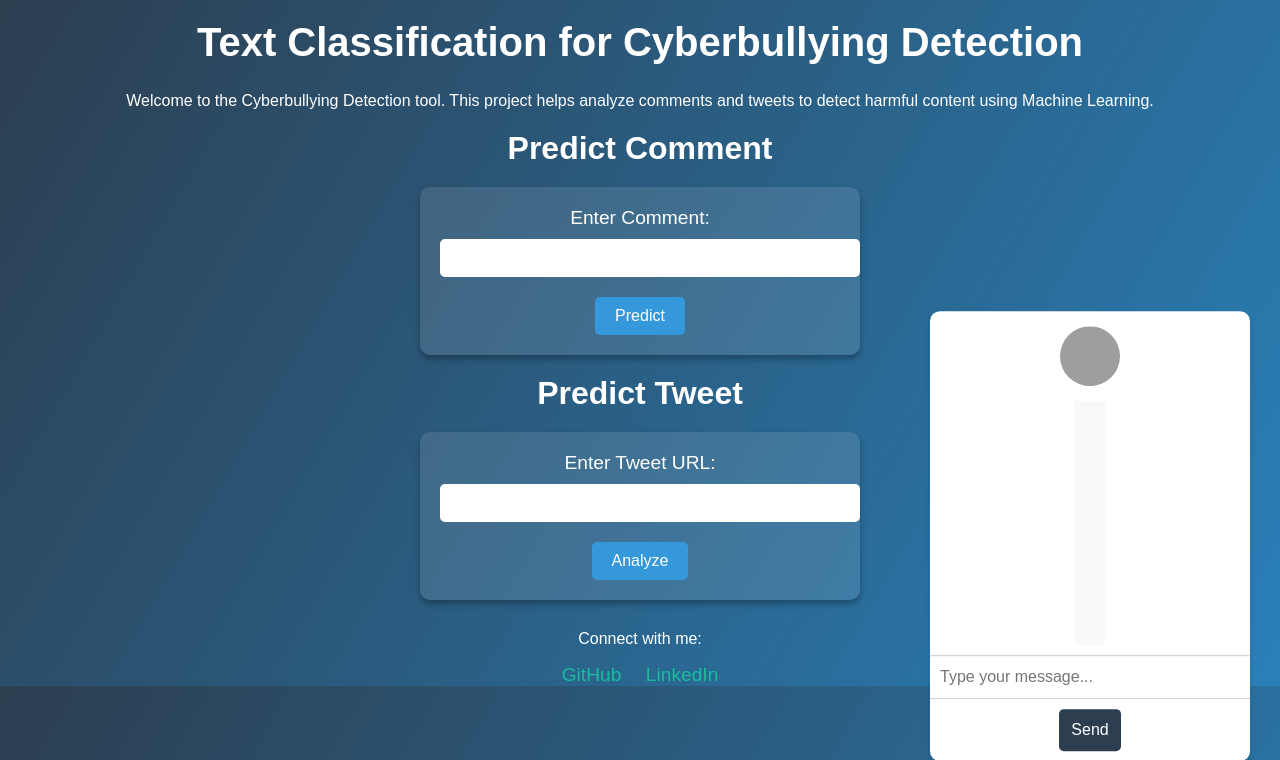
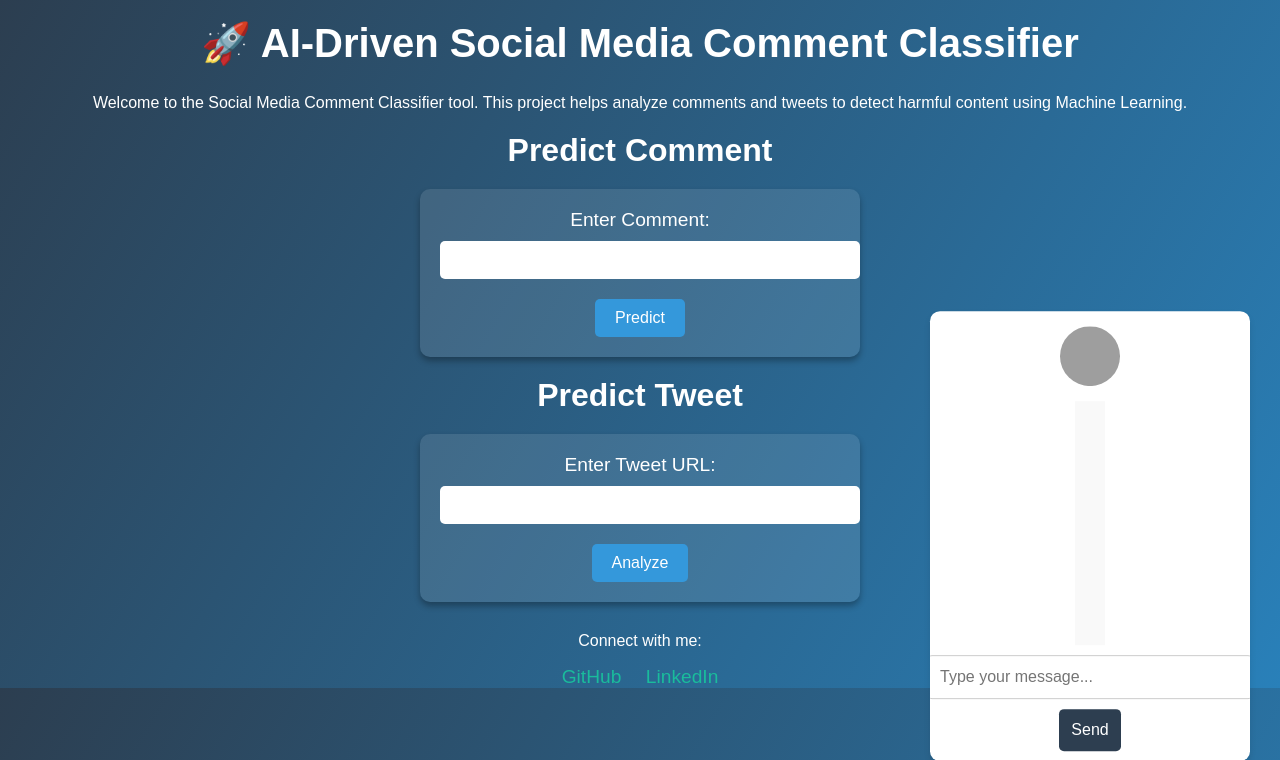
Before and after one commit to UjjawalSah/AI-Driven-Social-Media-Comment-Analysis-System, a Flask app: page / in a window 1280 px wide. Shown: the top 760 px of the page. Run offline with Flask 3, Linux system fonts and the light colour scheme; parts of the project's set-up code (start-up, migrations or seed data) failed here and were passed over; grey boxes are pictures that could not be loaded.

Commit message:
Update index.html

```diff
--- a/templates/index.html
+++ b/templates/index.html
@@ -99,8 +99,8 @@
     </style>
 </head>
 <body>
-    <h1>Text Classification for Cyberbullying Detection</h1>
-    <p>Welcome to the Cyberbullying Detection tool. This project helps analyze comments and tweets to detect harmful content using Machine Learning.</p>
+    <h1>🚀 AI-Driven Social Media Comment Classifier</h1>
+    <p>Welcome to the Social Media Comment Classifier tool. This project helps analyze comments and tweets to detect harmful content using Machine Learning.</p>
 
     <h2>Predict Comment</h2>
     <form action="/predict_comment" method="POST">
```
